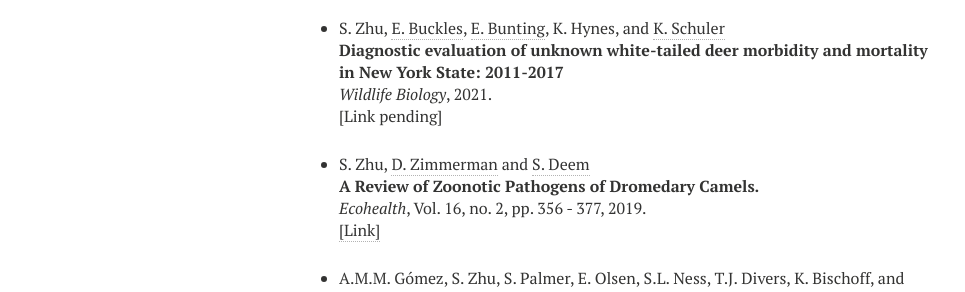
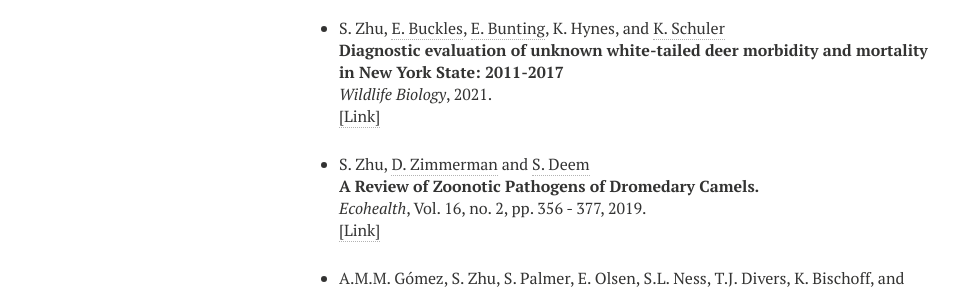
Before and after one commit to sophiemzhu/sophiemzhu.github.io, a Jekyll site: the page built from publications.md, in a window 1280 px wide. Shown: the part 376-668 px from the top of the page, without its empty margins (21-986 px from the left). Built offline with Jekyll 4.4.1, drawn with Linux system fonts in a browser that asks for light colours; nearby versions of some CDN libraries.

Commit message:
Update publications.html

```diff
--- a/_layouts/publications.html
+++ b/_layouts/publications.html
@@ -104,9 +104,8 @@ in domestic and wild felids.</b><br>
   S. Zhu, <a href="https://www.vet.cornell.edu/research/faculty/elizabeth-buckles-dvm-phd-dacvp" target="_blank">E. Buckles</a>, <a href="https://cwhl.vet.cornell.edu/staff/elizabeth-bunting" target="_blank">E. Bunting</a>, K. Hynes, and <a href="https://www.vet.cornell.edu/research/faculty/krysten-schuler" target="_blank">K. Schuler</a>
 <br><b>Diagnostic evaluation of unknown white-tailed deer morbidity and mortality in New York State: 2011-2017
 </b><br>
-<i>Wildlife Biology</i>, 2021.
-<br />
-[Link pending]
+<i>Wildlife Biology</i>, 2021.<br />
+	<a href="https://bioone.org/journals/wildlife-biology/volume-2021/issue-3/wlb.00860/Diagnostic-evaluation-of-unknown-white-tailed-deer-morbidity-and-mortality/10.2981/wlb.00860.full" target="_blank">[Link]</a>
 </p>
 </li>
 
```
